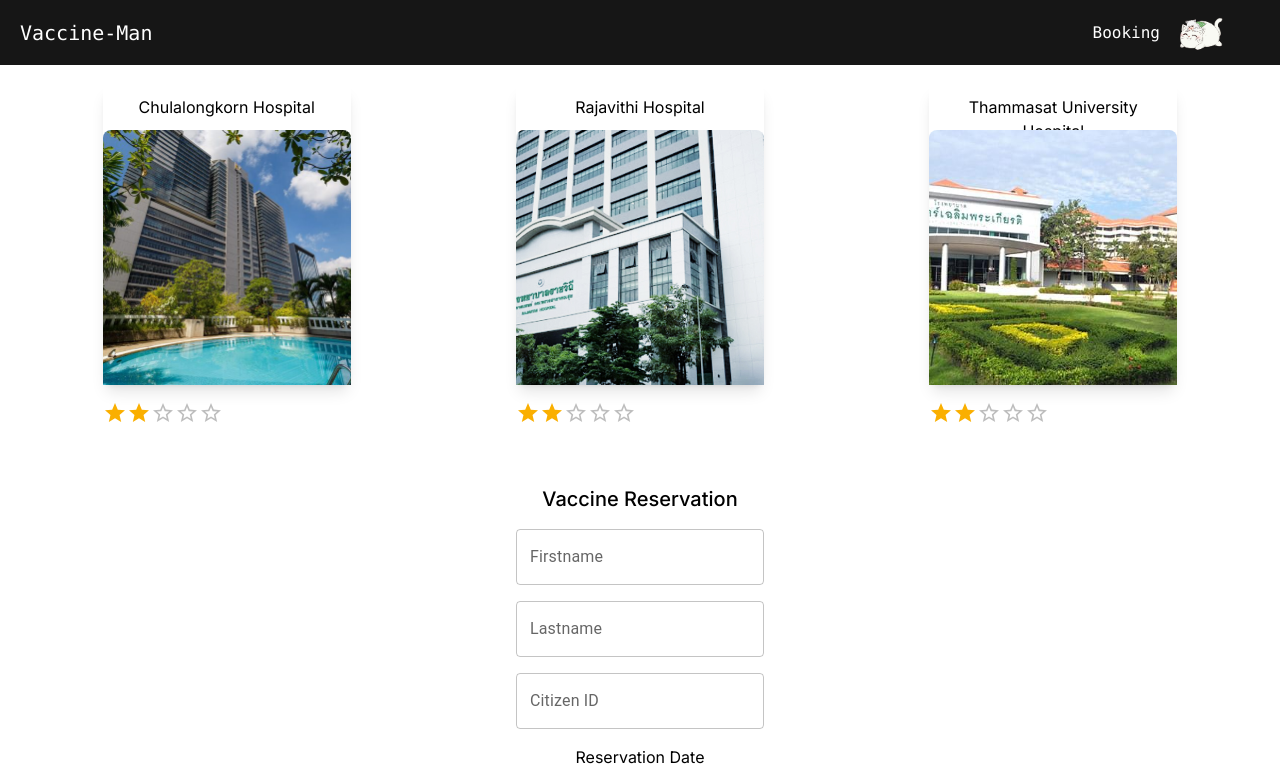
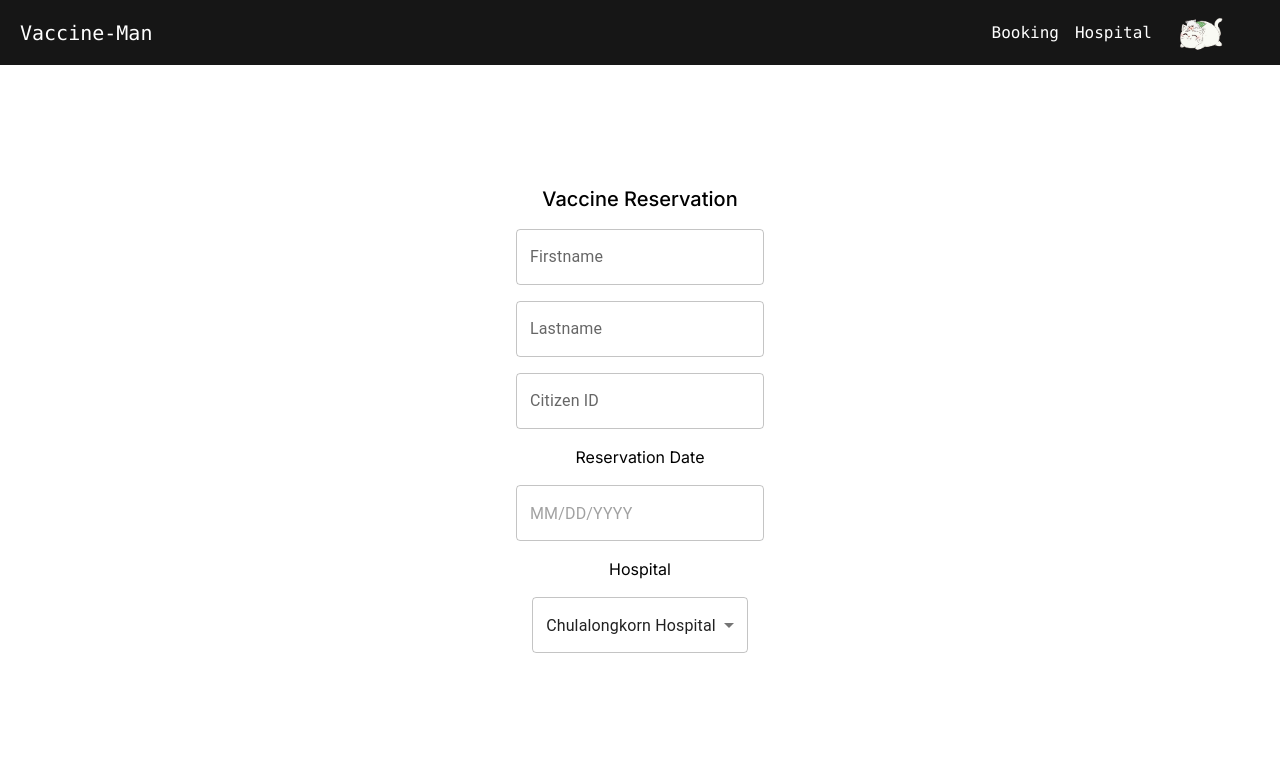
Before and after one commit to Tantawit/vaccine_booking, a Next.js app: page /bookings in a window 1280 px wide. Shown: the top 783 px of the page. Built offline with nearby package versions, Linux system fonts and the light colour scheme.

Commit message:
HW7: move hospital card and improve navbar

```diff
--- /dev/null
+++ b/src/app/(hospitalinfo)/hospital/page.module.css
@@ -0,0 +1,12 @@
+.main {
+  color: black;
+}
+
+.contentContainer {
+  display: flex;
+  flex-direction: row;
+  flex-wrap: wrap;
+  justify-content: space-around;
+  align-content: space-around;
+  margin: 20px;
+}
--- /dev/null
+++ b/src/app/(hospitalinfo)/hospital/page.tsx
@@ -0,0 +1,23 @@
+import HospitalCard from '../../components/HospitalCard';
+import styles from './page.module.css';
+
+export default function Home() {
+  return (
+    <div className={styles.main}>
+      <div className={styles.contentContainer}>
+        <HospitalCard
+          HospitalName="Chulalongkorn Hospital"
+          HospitalImagePath="/chula_hos.jpg"
+        />
+        <HospitalCard
+          HospitalName="Rajavithi Hospital"
+          HospitalImagePath="/raj_hos.jpg"
+        />
+        <HospitalCard
+          HospitalName="Thammasat University Hospital"
+          HospitalImagePath="/tham_hos.jpg"
+        />
+      </div>
+    </div>
+  );
+}
--- a/src/app/bookings/page.tsx
+++ b/src/app/bookings/page.tsx
@@ -1,23 +1,10 @@
-import HospitalCard from "../components/HospitalCard";
-import BookingForm from "./bookingForm";
-import styles from "./page.module.css";
+import BookingForm from './bookingForm';
+import styles from './page.module.css';
 
 export default function Home() {
   return (
     <div className={styles.main}>
       <div className={styles.contentContainer}>
-        <HospitalCard
-          HospitalName="Chulalongkorn Hospital"
-          HospitalImagePath="/chula_hos.jpg"
-        />
-        <HospitalCard
-          HospitalName="Rajavithi Hospital"
-          HospitalImagePath="/raj_hos.jpg"
-        />
-        <HospitalCard
-          HospitalName="Thammasat University Hospital"
-          HospitalImagePath="/tham_hos.jpg"
-        />
         <BookingForm />
       </div>
     </div>
--- a/src/app/components/navbar.tsx
+++ b/src/app/components/navbar.tsx
@@ -1,6 +1,7 @@
-import Link from "next/link";
+import Link from 'next/link';
 
-import styles from "./component.module.css";
+import { navItems } from '../config/navItems';
+import styles from './component.module.css';
 
 export default function Navbar() {
   return (
@@ -9,7 +10,9 @@
         Vaccine-Man
       </h1>
       <div className={styles.navitems_container}>
-        <NavItem itemName="Booking" itemLink="/bookings" />
+        {navItems.map((navItem) => (
+          <NavItem itemName={navItem.name} itemLink={navItem.link} />
+        ))}
         <Link href="/">
           <img src="/logo.png" className={styles.logo} />
         </Link>
@@ -26,7 +29,7 @@
   itemLink: string;
 }) {
   return (
-    <Link className={styles.navitems + " font-mono"} href={itemLink}>
+    <Link className={styles.navitems + " font-mono mx-2"} href={itemLink}>
       {itemName}
     </Link>
   );
--- /dev/null
+++ b/src/app/config/navItems.ts
@@ -0,0 +1,4 @@
+export const navItems = [
+  { name: "Booking", link: "/bookings" },
+  { name: "Hospital", link: "/hospital" },
+];
```
